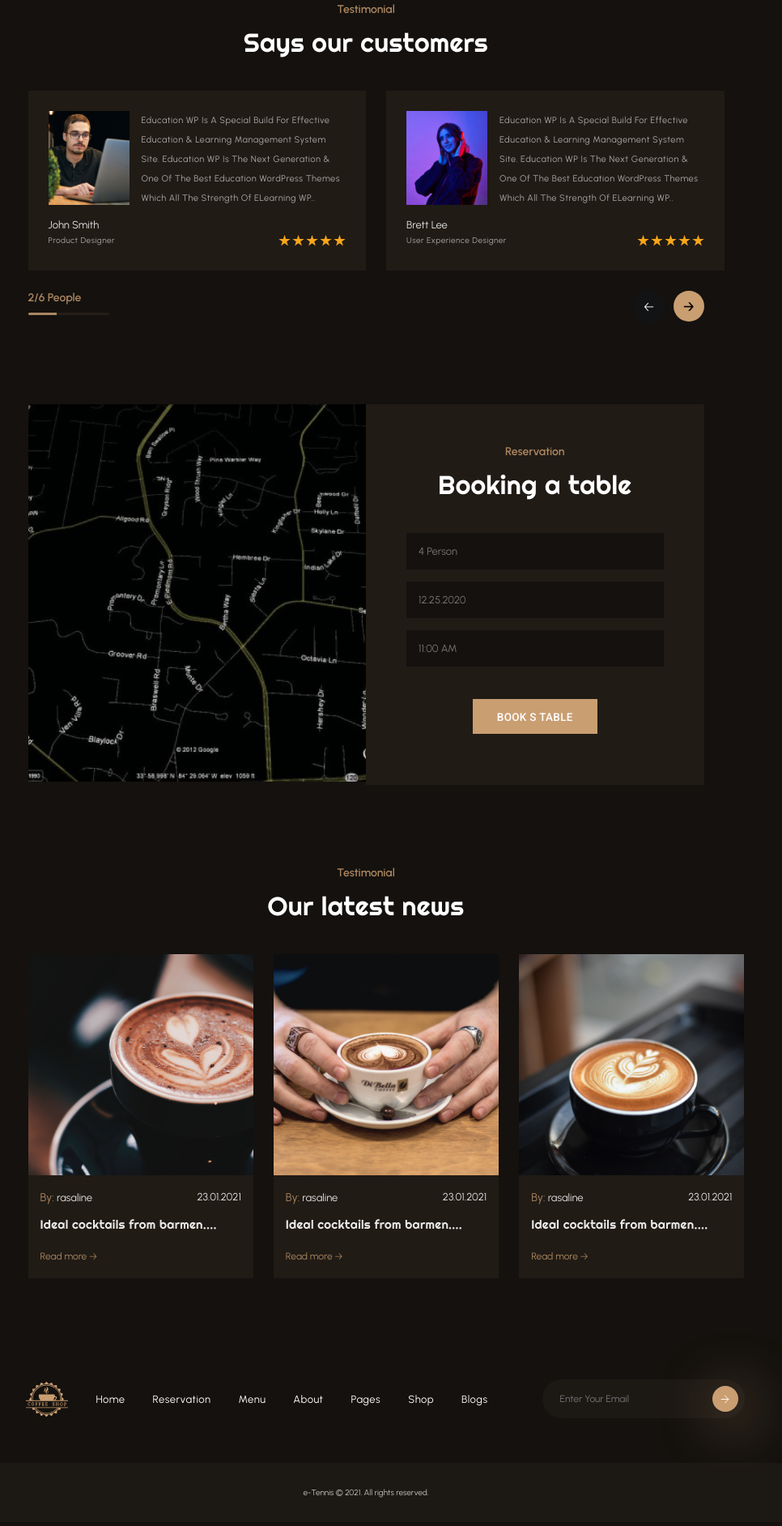
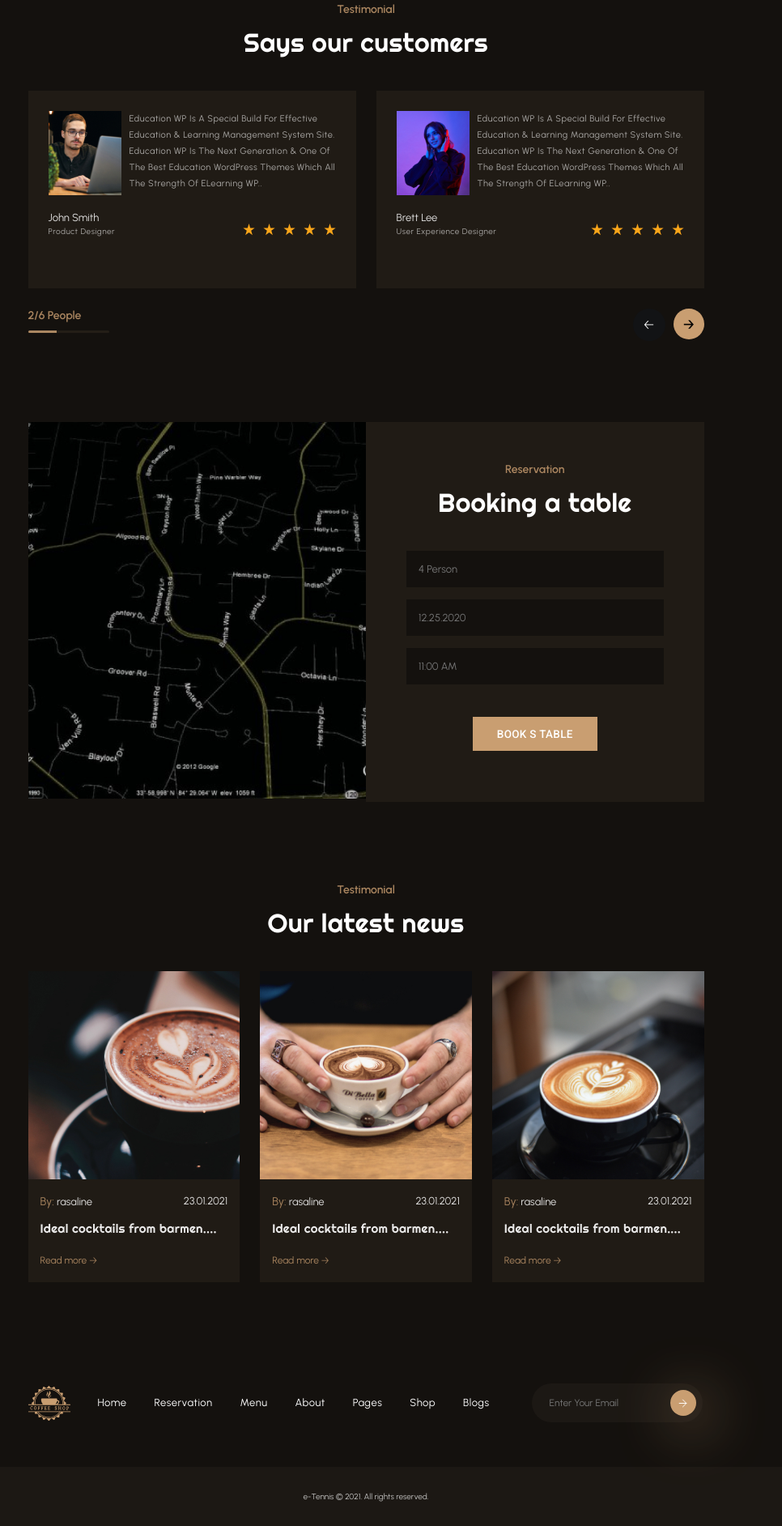
Before and after one commit to CelineHan16/coffeeshop, a plain HTML site: page index.html in a window 1280 px wide. Shown: the part 3661-5545 px from the top of the page at 81% size, without its empty margins (188-1154 px from the left). Drawn offline with Linux system fonts and the light colour scheme.

Commit message:
almost everything is fixed

```diff
--- a/index.html
+++ b/index.html
@@ -202,9 +202,11 @@
       <h6 class="center-txt">Testimonial</h6>
       <div class="head center-txt">Says our customers</div>
       <div class="row">
-        <div class="col-6 gray-card">
-          <img src="./images-icons/customer-1.jpg" width="100" class="customer-img" alt="John Smith">
-          <p class="card-txt phead">Education WP is a special build for effective education & Learning Management System site. Education WP is the next generation & one of the best education WordPress themes which all the strength of eLearning WP..</p>
+        <div class="col gray-card">
+          <div class="row">
+            <img src="./images-icons/customer-1.jpg" width="90" class="customer-img" alt="John Smith">
+            <p class="card-txt phead">Education WP is a special build for effective education & Learning Management System site. Education WP is the next generation & one of the best education WordPress themes which all the strength of eLearning WP..</p>
+          </div>
           <div>
             <p class="white-urbanist">John Smith</p>
             <div class="row rating">
@@ -219,9 +221,12 @@
             </div>
           </div>
         </div>
-        <div class="col-6 gray-card">
-          <img src="./images-icons/customer-2.jpg" width="100" class="customer-img" alt="John Smith">
-          <p class="card-txt phead">Education WP is a special build for effective education & Learning Management System site. Education WP is the next generation & one of the best education WordPress themes which all the strength of eLearning WP..</p>
+        <div class="col gray-card">
+          <div class="row">
+            <img src="./images-icons/customer-2.jpg" width="90" class="customer-img" alt="John Smith">
+            <p class="card-txt phead">Education WP is a special build for effective education & Learning Management System site. Education WP is the next generation & one of the best education WordPress themes which all the strength of eLearning WP..</p>
+          </div>
+
           <div>
             <p class="white-urbanist">Brett Lee</p>
             <div class="row rating">
@@ -273,7 +278,7 @@
       <h6 class="center-txt">Testimonial</h6>
       <div class="head center-txt">Our latest news</div>
       <div class="row">
-        <div class="col-4 news-card">
+        <div class="col news-card">
           <img src="./images-icons/coffee_news-1.jpg" class="news-img" alt="Coffee news">
           <div class="news-card_info">
             <div class="row">
@@ -284,7 +289,7 @@
             <a href="#" class="brown">Read more &#129122;</a>
           </div>
         </div>
-        <div class="col-4 news-card">
+        <div class="col news-card">
           <img src="./images-icons/coffee_news-2.jpg" class="news-img" alt="Coffee news">
           <div class="news-card_info">
             <div class="row">
@@ -295,7 +300,7 @@
             <a href="#" class="brown">Read more &#129122;</a>
           </div>
         </div>
-        <div class="col-4 news-card">
+        <div class="col news-card">
           <img src="./images-icons/coffee_news-3.jpg" class="news-img" alt="Coffee news">
           <div class="news-card_info">
             <div class="row">
--- a/style.css
+++ b/style.css
@@ -88,7 +88,7 @@
   padding: 0;
 }
 footer .navbar ul {
-  margin-right: 50px;
+  margin-right: 35px;
 }
 .navbar ul li {
   padding: 0 17px;
@@ -317,13 +317,15 @@
   background-color: #201b15;
   padding: 25px;
 }
+.gray-card .row {
+  gap: 10px;
+  margin-bottom: 20px;
+}
+.gray-card .card-txt {
+  line-height: 20px;
+}
 .phead {
   margin: 0;
-}
-.customer-img {
-  float: left;
-  margin-right: 15px;
-  margin-bottom: 15px;
 }
 .white-urbanist {
   font-family: "Urbanist", sans-serif;
@@ -400,6 +402,7 @@
   font-size: 13px;
   color: #ffffff;
   margin-bottom: 15px;
+  outline: none;
 }
 .booking_form:last-of-type {
   margin-bottom: 40px;
@@ -428,12 +431,6 @@
 footer .history {
   margin-bottom: 30px;
 }
-footer .container {
-  max-width: 935px;
-}
-footer nav {
-  justify-content: flex-end;
-}
 .email_form {
   background-color: #1C1814;
   border: 0;
@@ -450,7 +447,6 @@
   font-family: "Urbanist", sans-serif;
   font-size: 12px;
   color: #ffffff;
-  width: 180px;
 }
 .arrow_btn {
   width: 32px;
```
